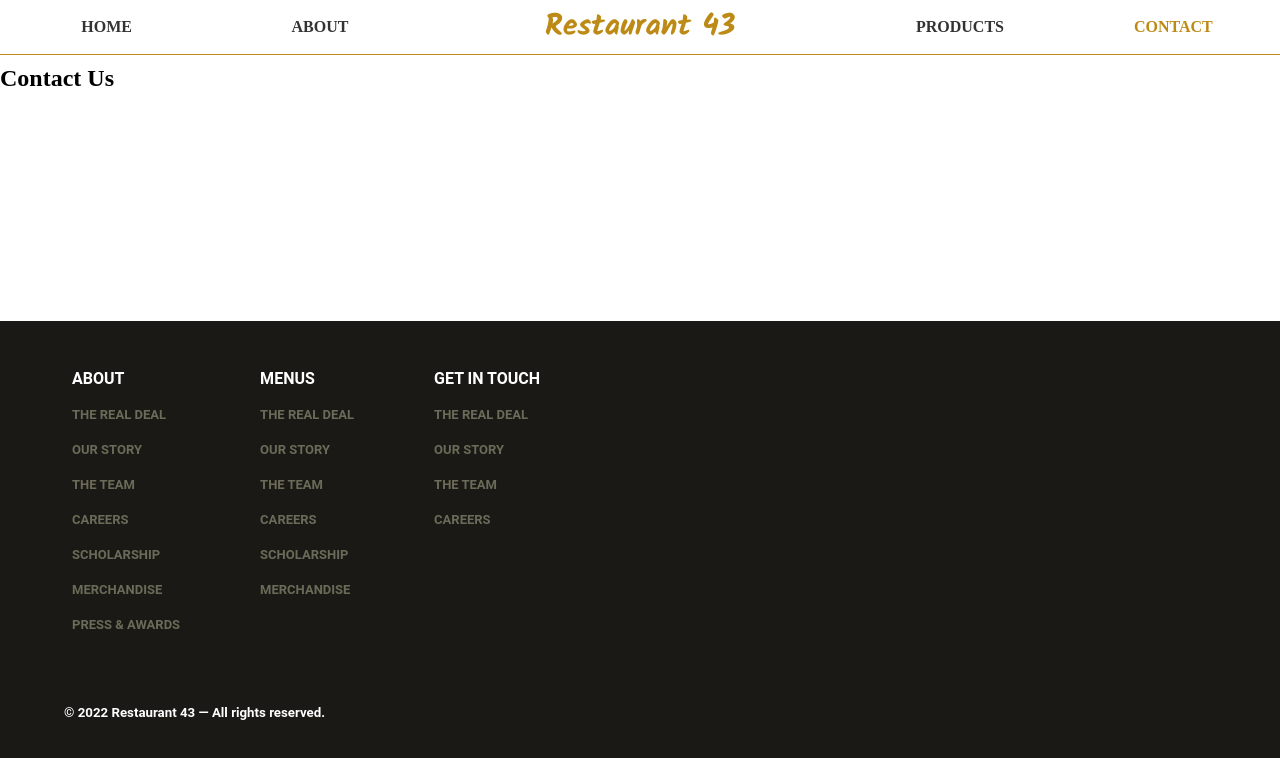
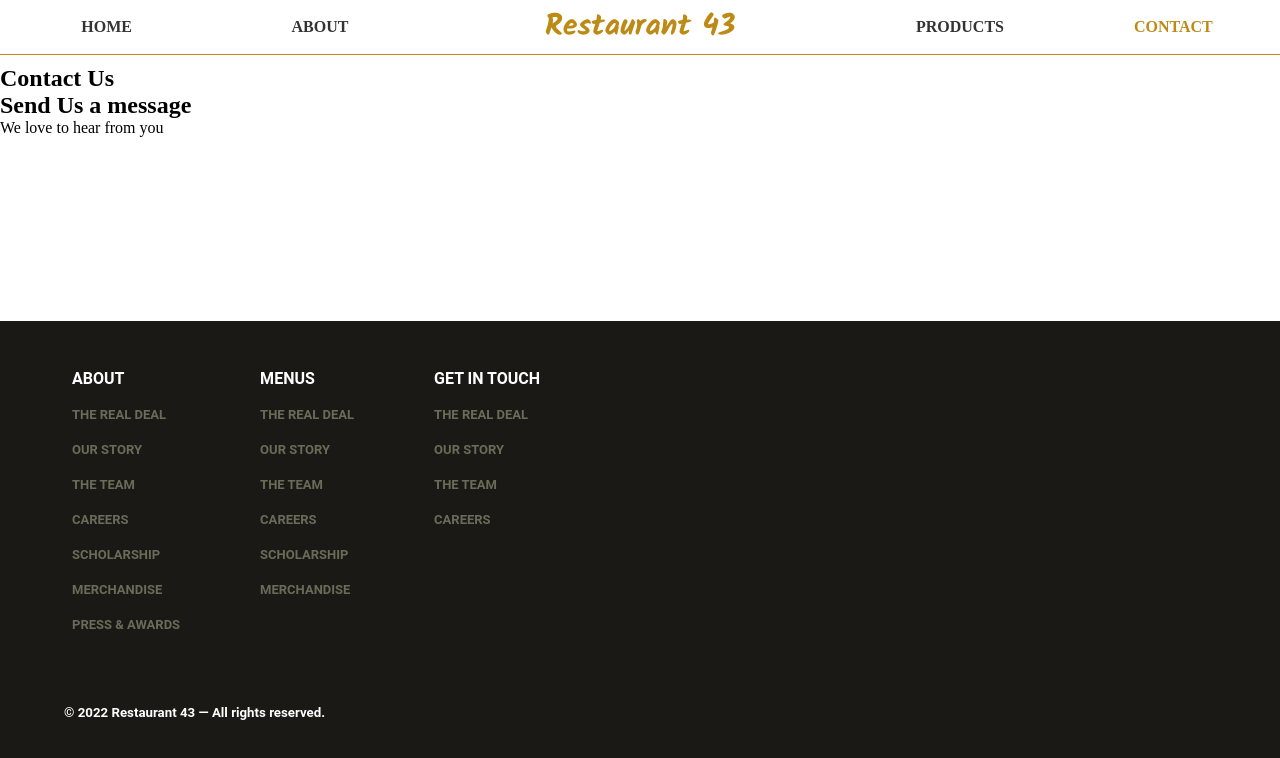
Before and after one commit to React-Js-team-43/restaurant-app, a React (Create React App) app: page /contact in a window 1280 px wide. Shown: the top 758 px of the page. Built offline with nearby package versions, Linux system fonts and the light colour scheme.

Commit message:
contact page setup

```diff
--- a/src/Components/pages/ContactPage.js
+++ b/src/Components/pages/ContactPage.js
@@ -1,11 +1,24 @@
 import Footer from "../Footer"
+
+// Anyone creating the form can use Formsubmit > https://formsubmit.co/
 
 const ContactPage = () => {
   return (
-    <div>
-      <h2>Contact Us</h2>
+    <section>
+      <div>
+        <h2>Contact Us</h2>
+      </div>
+      <div>
+        <div className="contact-form">
+          <form>
+            <h2>Send Us a message</h2>
+            <span>We love to hear from you</span>
+          </form>
+        </div>
+        <div className="contact-info"></div>
+      </div>
       <Footer />
-    </div>
+    </section>
   )
 }
 
```
